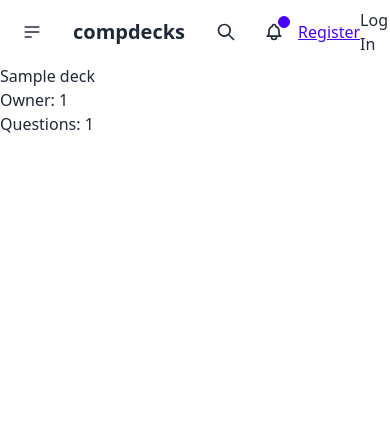
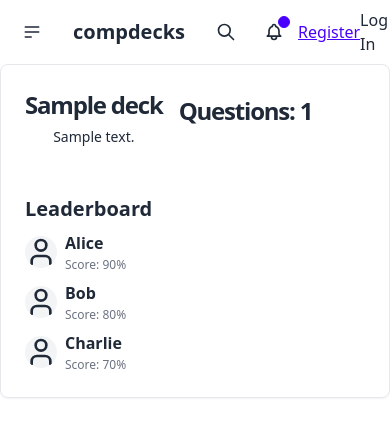
Before and after one commit to LegendaryAKx3/compdecks, a Flask app: template compdecks/templates/content/deck_details.html in a window 390 px wide. Shown: the top 437 px of the page. Run offline with Flask 3, Linux system fonts and the light colour scheme; the template is opened without the code that fills it: most values are stand-ins (such as "Sample title", 1, 10 or a date in 2020); style sheets or scripts are compiled from the project's sources; some libraries are stand-ins or nearby versions.

Commit message:
start on deck details

```diff
--- a/compdecks/db.py
+++ b/compdecks/db.py
@@ -62,12 +62,12 @@ def init_data_command():
     """Insert test data into the decks table."""
     db = get_db()
     decks_data = [
-        (1, "Math Quiz", "user_uploads/math.csv", 4),
-        (2, "History Trivia", "user_uploads/history.csv", 4),
-        (1, "Science Flashcards", "user_uploads/science.csv", 4),
+        (1, "Math Quiz", "A Math Deck", "user_uploads/math.csv", 4),
+        (2, "History Trivia", "A History Deck", "user_uploads/history.csv", 4),
+        (1, "Science Flashcards", "A Science Deck", "user_uploads/science.csv", 4),
     ]
     db.executemany(
-        "INSERT INTO decks (owner_id, name, file_path, length) VALUES (?, ?, ?, ?)",
+        "INSERT INTO decks (owner_id, name, description, file_path, length) VALUES (?, ?, ?, ?, ?)",
         decks_data,
     )
     db.commit()
--- a/compdecks/schema.sql
+++ b/compdecks/schema.sql
@@ -16,6 +16,7 @@ CREATE TABLE decks (
     id INTEGER PRIMARY KEY AUTOINCREMENT NOT NULL,
     owner_id INTEGER NOT NULL,
     name TEXT NOT NULL,
+    description TEXT,
     file_path TEXT NOT NULL,
     length INTEGER NOT NULL
 );
--- a/compdecks/templates/content/deck_details.html
+++ b/compdecks/templates/content/deck_details.html
@@ -1,9 +1,95 @@
 {% extends "layout.html" %} {% block title %}{{ deck.id }}{% endblock %} {%
 block body%}
-<div>
-  <h2>{{ deck.name }}</h2>
-  <p>Owner: {{ deck.owner_id }}</p>
-  <h3>Questions: {{ deck.length }}</h3>
+
+<div
+  class="rounded-lg border bg-card text-card-foreground shadow-sm w-full max-w-4xl"
+  data-v0-t="card"
+>
+  <div class="space-y-1.5 flex flex-row items-start gap-4 p-6 md:gap-6 md:p-8">
+    <div class="flex flex-col items-center gap-1.5">
+      <h3 class="whitespace-nowrap text-2xl font-bold tracking-tighter">
+        {{ deck.name }}
+      </h3>
+      <p class="text-muted-foreground text-sm max-w-none">
+        {{ deck.description }}
+      </p>
+    </div>
+    <div class="flex flex-col items-center gap-1.5">
+      <h3 class="whitespace-nowrap text-2xl font-bold tracking-tighter">
+        Questions: {{ deck.length }}
+      </h3>
+    </div>
+  </div>
+  <div class="p-6 md:p-8">
+    <div class="grid gap-4 md:gap-8">
+      <div class="grid gap-2">
+        <h2 class="text-xl font-semibold">Leaderboard</h2>
+        <div class="flex items-center gap-2">
+          <svg
+            xmlns="http://www.w3.org/2000/svg"
+            width="24"
+            height="24"
+            viewBox="0 0 24 24"
+            fill="none"
+            stroke="currentColor"
+            stroke-width="2"
+            stroke-linecap="round"
+            stroke-linejoin="round"
+            class="w-8 h-8 rounded-full bg-gray-100 dark:bg-gray-800"
+          >
+            <path d="M19 21v-2a4 4 0 0 0-4-4H9a4 4 0 0 0-4 4v2"></path>
+            <circle cx="12" cy="7" r="4"></circle>
+          </svg>
+          <div class="grid gap-0.5">
+            <h3 class="font-semibold">Alice</h3>
+            <p class="text-xs text-gray-500 dark:text-gray-400">Score: 90%</p>
+          </div>
+        </div>
+        <div class="flex items-center gap-2">
+          <svg
+            xmlns="http://www.w3.org/2000/svg"
+            width="24"
+            height="24"
+            viewBox="0 0 24 24"
+            fill="none"
+            stroke="currentColor"
+            stroke-width="2"
+            stroke-linecap="round"
+            stroke-linejoin="round"
+            class="w-8 h-8 rounded-full bg-gray-100 dark:bg-gray-800"
+          >
+            <path d="M19 21v-2a4 4 0 0 0-4-4H9a4 4 0 0 0-4 4v2"></path>
+            <circle cx="12" cy="7" r="4"></circle>
+          </svg>
+          <div class="grid gap-0.5">
+            <h3 class="font-semibold">Bob</h3>
+            <p class="text-xs text-gray-500 dark:text-gray-400">Score: 80%</p>
+          </div>
+        </div>
+        <div class="flex items-center gap-2">
+          <svg
+            xmlns="http://www.w3.org/2000/svg"
+            width="24"
+            height="24"
+            viewBox="0 0 24 24"
+            fill="none"
+            stroke="currentColor"
+            stroke-width="2"
+            stroke-linecap="round"
+            stroke-linejoin="round"
+            class="w-8 h-8 rounded-full bg-gray-100 dark:bg-gray-800"
+          >
+            <path d="M19 21v-2a4 4 0 0 0-4-4H9a4 4 0 0 0-4 4v2"></path>
+            <circle cx="12" cy="7" r="4"></circle>
+          </svg>
+          <div class="grid gap-0.5">
+            <h3 class="font-semibold">Charlie</h3>
+            <p class="text-xs text-gray-500 dark:text-gray-400">Score: 70%</p>
+          </div>
+        </div>
+      </div>
+    </div>
+  </div>
 </div>
 
 {%endblock%}
```
